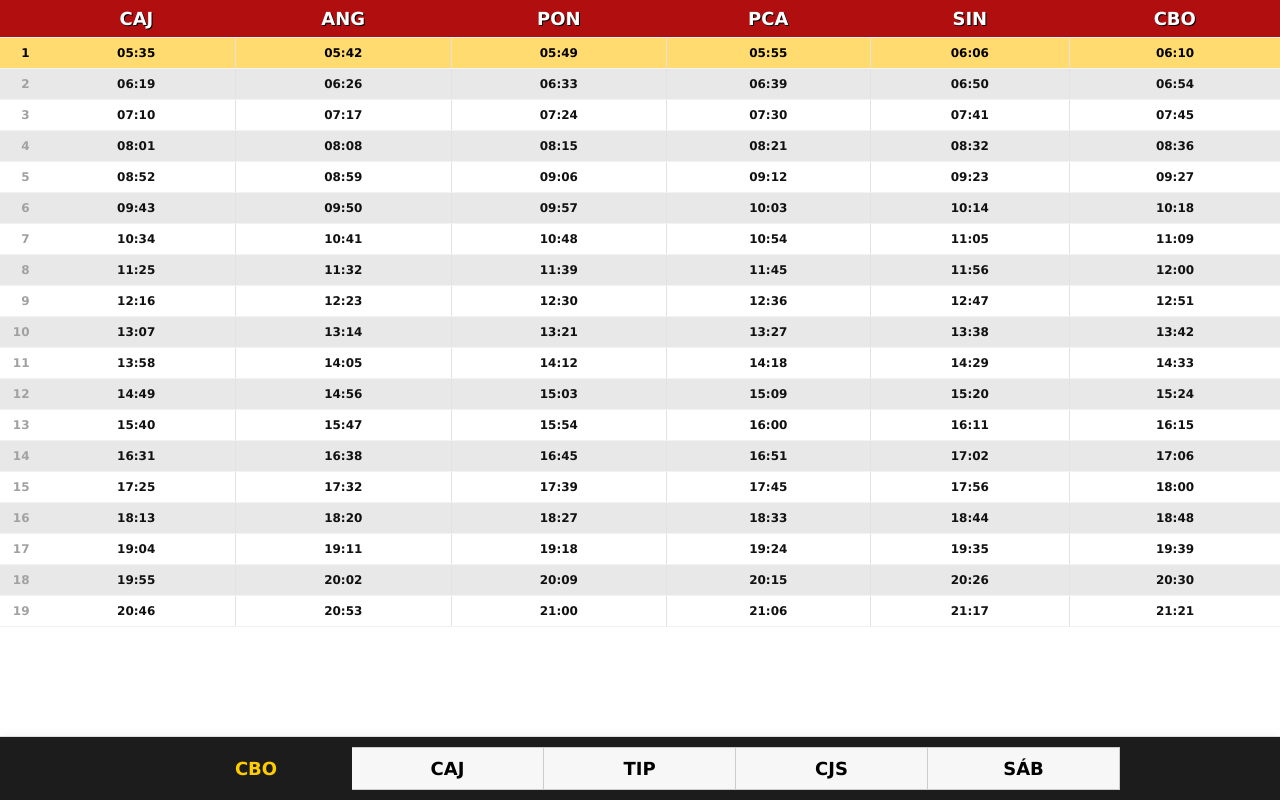
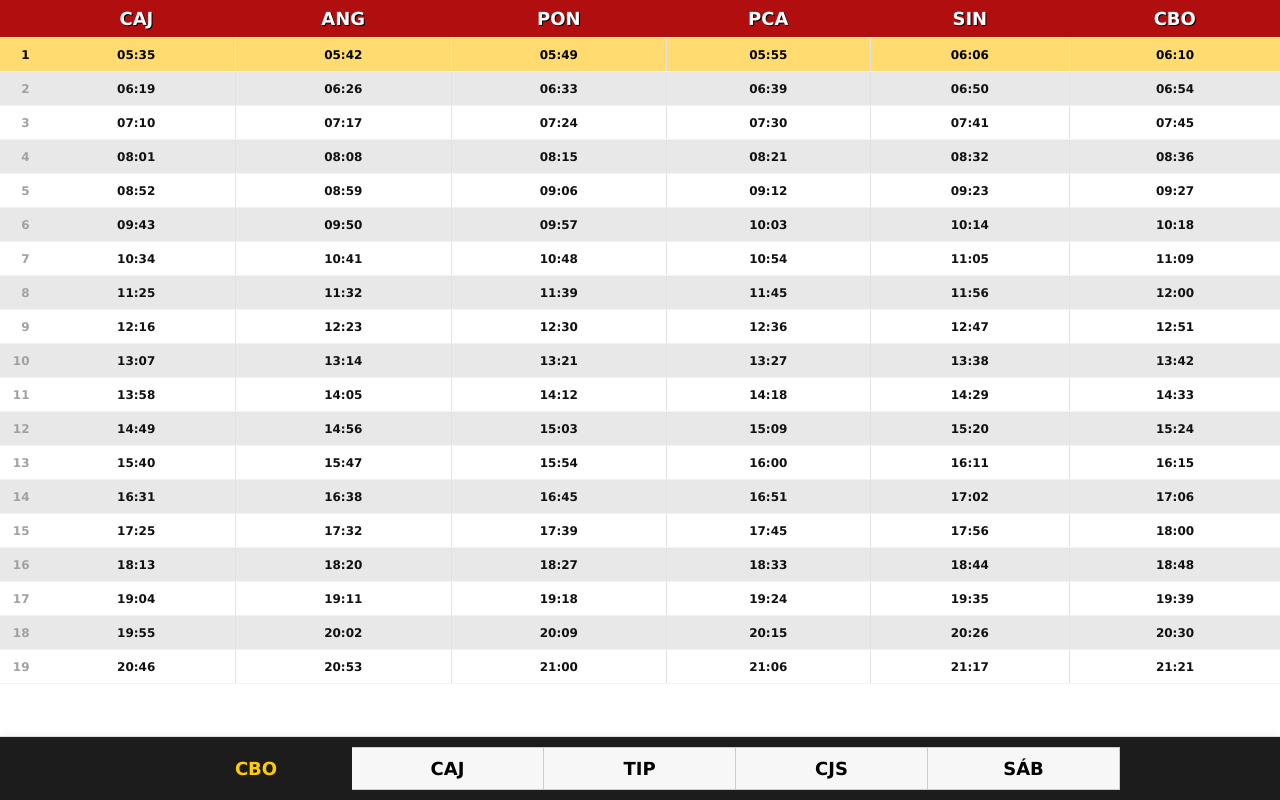
Before and after one commit to jgaqueiroz/horarios-vlt, a React (Vite) app: page / in a window 1280 px wide. Built offline with nearby package versions, Linux system fonts and the light colour scheme.

Commit message:
Increased line height for trips

```diff
--- a/src/index.css
+++ b/src/index.css
@@ -97,6 +97,8 @@ tbody td {
   padding: 8px;
   border-bottom: 1px solid #f2f2f2;
   border-right: 1px solid #e2e2e2;
+  height: 34px;
+  vertical-align: middle;
 }
 
 /* zebra */
```
